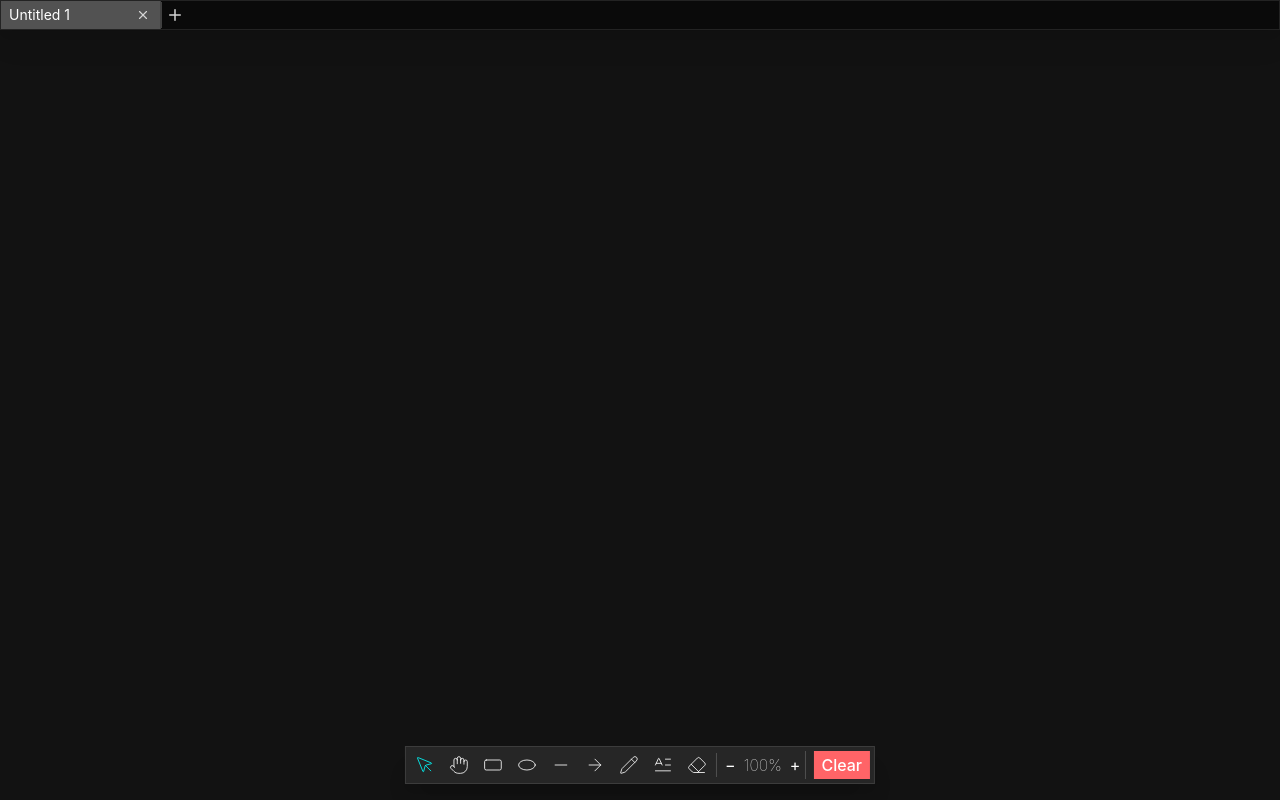
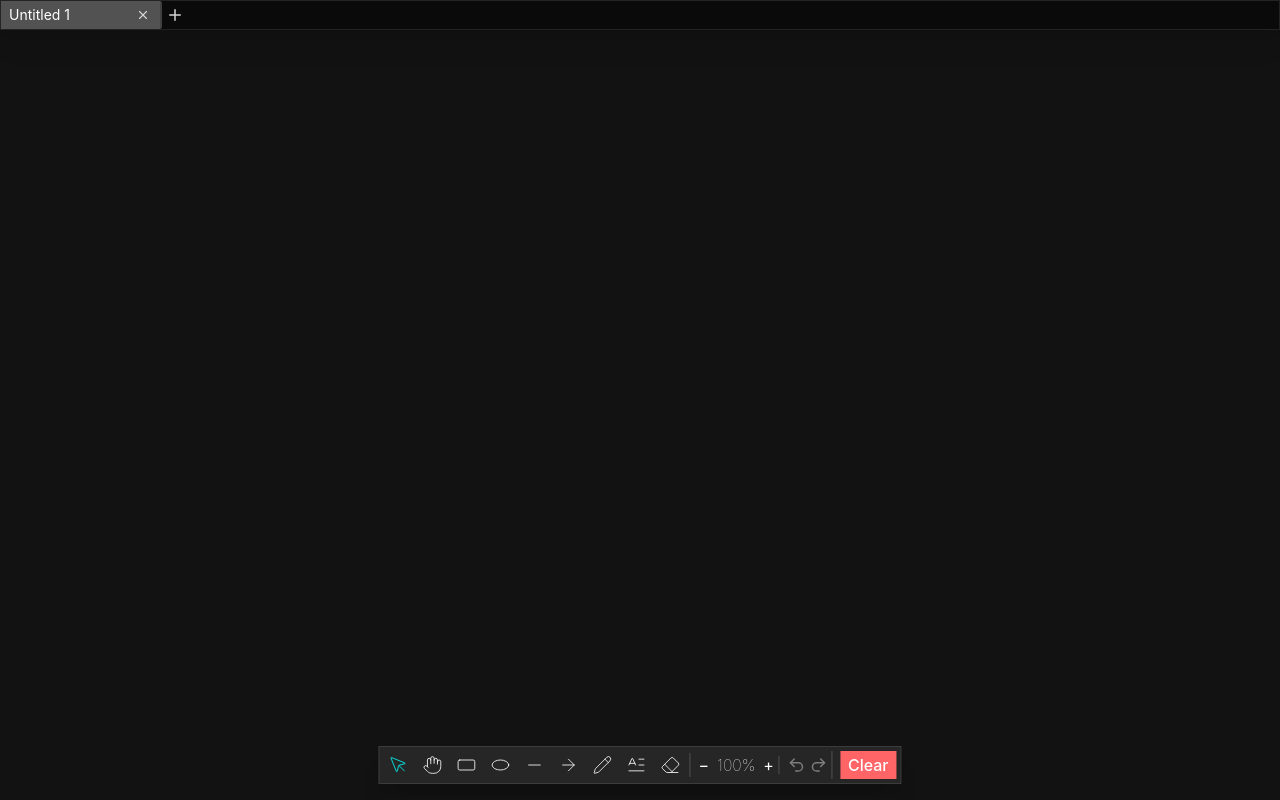
Before and after one commit to SayaniSen2022/sketch-in-sync, a React (Vite) app in the folder client/: page / in a window 1280 px wide. Built offline with nearby package versions, Linux system fonts and the light colour scheme.

Commit message:
undo and redo

```diff
--- a/client/src/App.tsx
+++ b/client/src/App.tsx
@@ -1,5 +1,6 @@
-import { useCallback, useEffect, useState } from "react";
+import { useCallback, useEffect, useRef, useState } from "react";
 import Canvas from "@/components/Canvas";
+import type { CanvasHistory } from "@/canvas/CanvasEngine";
 import CloseTabModal from "@/components/CloseTabModal";
 import TabBar, { type CanvasTab } from "@/components/TabBar";
 import {
@@ -16,6 +17,7 @@ function App() {
   const [workspace, setWorkspace] = useState(() => loadStoredWorkspace());
   const [pendingCloseTabId, setPendingCloseTabId] = useState<string | null>(null);
   const [closingTabId, setClosingTabId] = useState<string | null>(null);
+  const tabHistoriesRef = useRef(new Map<string, CanvasHistory>());
   const tabs: CanvasTab[] = workspace.tabs;
   const activeTabId = workspace.activeTabId;
 
@@ -62,6 +64,7 @@ function App() {
       const closingIndex = tabs.findIndex((candidate) => candidate.id === tabId);
       const remainingTabs = tabs.filter((candidate) => candidate.id !== tabId);
       clearStoredDocument(tabId);
+      tabHistoriesRef.current.delete(tabId);
 
       if (remainingTabs.length === 0) {
         const replacement = createTab("Untitled 1", true);
@@ -106,6 +109,8 @@ function App() {
         tabId={activeTabId}
         discardOnUnmount={closingTabId === activeTabId}
         onDiscardReady={handleDiscardReady}
+        getInitialHistory={() => tabHistoriesRef.current.get(activeTabId)}
+        onHistoryChange={(history) => tabHistoriesRef.current.set(activeTabId, history)}
       />
       <TabBar
         tabs={tabs}
--- a/client/src/canvas/CanvasEngine.ts
+++ b/client/src/canvas/CanvasEngine.ts
@@ -18,8 +18,14 @@ import { loadStoredDocument, saveStoredDocument } from "./scene/persistence";
 import { MAX_ZOOM, MIN_ZOOM } from "./viewport";
 
 const AUTOSAVE_DELAY_MS = 350;
+const MAX_HISTORY_ENTRIES = 100;
 
 const ONE_SHOT_DRAWING_TOOLS = new Set<Tool>(["rectangle", "ellipse", "line", "arrow", "pencil"]);
+
+export interface CanvasHistory {
+  undoStack: CanvasShape[][];
+  redoStack: CanvasShape[][];
+}
 
 class CanvasEngine {
   private canvas: HTMLCanvasElement;
@@ -42,6 +48,11 @@ class CanvasEngine {
   private drawingStart: { x: number; y: number } | null = null;
   private hasMovedWhileDrawing = false;
   private onToolChange: ((tool: Tool) => void) | null = null;
+  private onHistoryChange: ((history: CanvasHistory) => void) | null = null;
+  private undoStack: CanvasShape[][] = [];
+  private redoStack: CanvasShape[][] = [];
+  private drawingHistorySnapshot: CanvasShape[] | null = null;
+  private interactionHistorySnapshot: CanvasShape[] | null = null;
 
   constructor(canvas: HTMLCanvasElement, tabId: string) {
     this.canvas = canvas;
@@ -90,7 +101,7 @@ class CanvasEngine {
 
   public setTool(tool: Tool) {
     if (tool === "hand") {
-      this.activeTool.commitText();
+      this.commitTextWithHistory();
       this.saveScene();
       this.editor.setTool(tool);
       this.onToolChange?.(tool);
@@ -107,7 +118,7 @@ class CanvasEngine {
     }
 
     // Let the current tool finish in-progress work before switching away.
-    this.activeTool.commitText();
+    this.commitTextWithHistory();
     this.saveScene();
 
     this.editor.setTool(tool);
@@ -121,7 +132,7 @@ class CanvasEngine {
    * Commits the active tool's in-progress work (e.g. the text draft), if any.
    */
   public finishTextEditing() {
-    const committedShape = this.activeTool.commitText();
+    const committedShape = this.commitTextWithHistory();
 
     if (this.editor.currentTool === "text" && committedShape) {
       this.editor.setSelectedShape(committedShape);
@@ -136,7 +147,35 @@ class CanvasEngine {
     this.onToolChange = callback;
   }
 
+  public setOnHistoryChange(callback: (history: CanvasHistory) => void) {
+    this.onHistoryChange = callback;
+    this.notifyHistoryChange();
+  }
+
+  public setHistory(history: CanvasHistory | undefined) {
+    this.undoStack = this.cloneHistoryStack(history?.undoStack ?? []);
+    this.redoStack = this.cloneHistoryStack(history?.redoStack ?? []);
+    this.notifyHistoryChange();
+  }
+
+  public undo() {
+    const previousShapes = this.undoStack.pop();
+    if (!previousShapes) return;
+
+    this.redoStack.push(this.cloneShapes());
+    this.restoreShapes(previousShapes);
+  }
+
+  public redo() {
+    const nextShapes = this.redoStack.pop();
+    if (!nextShapes) return;
+
+    this.undoStack.push(this.cloneShapes());
+    this.restoreShapes(nextShapes);
+  }
+
   public setStrokeColor(color: string) {
+    const historySnapshot = this.getShapeEditHistorySnapshot();
     this.getActiveShapes().forEach((shape) => {
       switch (shape.type) {
         case "rectangle":
@@ -153,10 +192,12 @@ class CanvasEngine {
     });
 
     this.editor.setStrokeColor(color);
+    this.recordHistorySnapshot(historySnapshot);
     this.saveScene();
   }
 
   public setStrokeWidth(width: number) {
+    const historySnapshot = this.getShapeEditHistorySnapshot();
     this.getActiveShapes().forEach((shape) => {
       switch (shape.type) {
         case "rectangle":
@@ -170,15 +211,18 @@ class CanvasEngine {
     });
 
     this.editor.setStrokeWidth(width);
+    this.recordHistorySnapshot(historySnapshot);
     this.saveScene();
   }
 
   public setTextFontSize(size: number) {
+    const historySnapshot = this.getShapeEditHistorySnapshot();
     this.getActiveShapes().forEach((shape) => {
       if (shape.type === "text") shape.fontSize = size;
     });
 
     this.editor.setTextFontSize(size);
+    this.recordHistorySnapshot(historySnapshot);
 
     if (!this.editor.textEditing) {
       this.saveScene();
@@ -186,11 +230,13 @@ class CanvasEngine {
   }
 
   public setTextFontFamily(fontFamily: string) {
+    const historySnapshot = this.getShapeEditHistorySnapshot();
     this.getActiveShapes().forEach((shape) => {
       if (shape.type === "text") shape.fontFamily = fontFamily;
     });
 
     this.editor.setTextFontFamily(fontFamily);
+    this.recordHistorySnapshot(historySnapshot);
 
     if (!this.editor.textEditing) {
       this.saveScene();
@@ -203,12 +249,14 @@ class CanvasEngine {
   }
 
   public clearCanvas() {
-    this.activeTool.commitText();
+    this.commitTextWithHistory();
+    const historySnapshot = this.scene.getShapes().length > 0 ? this.cloneShapes() : null;
     this.scene.clear();
     this.editor.clearSelection();
     this.editor.finishDrawing();
     this.editor.stopDragging();
     this.editor.stopResizing();
+    this.recordHistorySnapshot(historySnapshot);
     this.render(false);
     this.saveScene();
   }
@@ -281,11 +329,20 @@ class CanvasEngine {
     if (ONE_SHOT_DRAWING_TOOLS.has(this.editor.currentTool)) {
       this.drawingStart = { x: pointerEvent.x, y: pointerEvent.y };
       this.hasMovedWhileDrawing = false;
+      this.drawingHistorySnapshot = this.cloneShapes();
+    } else if (this.editor.currentTool === "select") {
+      this.interactionHistorySnapshot = this.cloneShapes();
     }
+
+    const eraserHistorySnapshot = this.editor.currentTool === "eraser" ? this.cloneShapes() : null;
+    const shapeCountBeforeErasing = this.scene.getShapes().length;
 
     this.execute(() => {
       this.activeTool.onMouseDown(pointerEvent);
     });
+    if (shapeCountBeforeErasing !== this.scene.getShapes().length) {
+      this.recordHistorySnapshot(eraserHistorySnapshot);
+    }
     this.updateCursor(pointerEvent);
   };
 
@@ -335,23 +392,32 @@ class CanvasEngine {
     if (isCompletingDrawing) {
       if (this.hasMovedWhileDrawing) {
         this.editor.setSelectedShape(drawnShape);
+        this.recordHistorySnapshot(this.drawingHistorySnapshot);
         this.switchToSelectTool();
       } else {
         this.scene.removeShape(drawnShape);
       }
     }
 
+    if (this.interactionHistorySnapshot && this.hasSceneChanged(this.interactionHistorySnapshot)) {
+      this.recordHistorySnapshot(this.interactionHistorySnapshot);
+    }
+
     this.drawingStart = null;
     this.hasMovedWhileDrawing = false;
+    this.drawingHistorySnapshot = null;
+    this.interactionHistorySnapshot = null;
     this.render(false);
     this.updateCursor(pointerEvent);
     this.saveScene();
   };
 
   private handleDoubleClick = (event: MouseEvent) => {
+    const historySnapshot = this.cloneShapes();
     this.execute(() => {
       this.activeTool.onDoubleClick(this.getWorldPointerEvent(event));
     });
+    if (this.editor.textEditing) this.recordHistorySnapshot(historySnapshot);
   };
 
   private handleWheel = (event: WheelEvent) => {
@@ -369,6 +435,24 @@ class CanvasEngine {
   };
 
   private handleKeyDown = (event: KeyboardEvent) => {
+    if (event.target instanceof HTMLTextAreaElement) return;
+
+    if ((event.ctrlKey || event.metaKey) && event.key.toLowerCase() === "z") {
+      event.preventDefault();
+      if (event.shiftKey) {
+        this.redo();
+      } else {
+        this.undo();
+      }
+      return;
+    }
+
+    if ((event.ctrlKey || event.metaKey) && event.key.toLowerCase() === "y") {
+      event.preventDefault();
+      this.redo();
+      return;
+    }
+
     if (event.code === "Space" && !(event.target instanceof HTMLTextAreaElement)) {
       this.isSpacePressed = true;
       event.preventDefault();
@@ -382,11 +466,13 @@ class CanvasEngine {
       event.preventDefault();
       return;
     }
-    if (event.key !== "Delete" || event.target instanceof HTMLTextAreaElement) return;
+    if (event.key !== "Delete") return;
     if (this.editor.selectedShapes.length === 0) return;
     event.preventDefault();
+    const historySnapshot = this.cloneShapes();
     this.scene.removeShapes(this.editor.selectedShapes);
     this.editor.clearSelection();
+    this.recordHistorySnapshot(historySnapshot);
     this.render(false);
     this.saveScene();
   };
@@ -394,6 +480,66 @@ class CanvasEngine {
   private handleKeyUp = (event: KeyboardEvent) => {
     if (event.code === "Space") this.isSpacePressed = false;
   };
+
+  private commitTextWithHistory(): CanvasShape | null {
+    const historySnapshot = this.editor.currentTool === "text" ? this.cloneShapes() : null;
+    const committedShape = this.activeTool.commitText();
+
+    if (committedShape) this.recordHistorySnapshot(historySnapshot);
+
+    return committedShape;
+  }
+
+  private getShapeEditHistorySnapshot(): CanvasShape[] | null {
+    if (
+      this.editor.textEditing ||
+      this.editor.currentShape ||
+      this.editor.selectedShapes.length === 0
+    ) {
+      return null;
+    }
+
+    return this.cloneShapes();
+  }
+
+  private cloneShapes(): CanvasShape[] {
+    return JSON.parse(JSON.stringify(this.scene.getShapes())) as CanvasShape[];
+  }
+
+  private cloneHistoryStack(historyStack: CanvasShape[][]): CanvasShape[][] {
+    return JSON.parse(JSON.stringify(historyStack)) as CanvasShape[][];
+  }
+
+  private hasSceneChanged(snapshot: CanvasShape[]): boolean {
+    return JSON.stringify(snapshot) !== JSON.stringify(this.scene.getShapes());
+  }
+
+  private recordHistorySnapshot(snapshot: CanvasShape[] | null) {
+    if (!snapshot || !this.hasSceneChanged(snapshot)) return;
+
+    this.undoStack.push(snapshot);
+    if (this.undoStack.length > MAX_HISTORY_ENTRIES) this.undoStack.shift();
+    this.redoStack = [];
+    this.notifyHistoryChange();
+  }
+
+  private restoreShapes(shapes: CanvasShape[]) {
+    this.scene.replaceShapes(JSON.parse(JSON.stringify(shapes)) as CanvasShape[]);
+    this.editor.clearSelection();
+    this.editor.finishDrawing();
+    this.editor.stopDragging();
+    this.editor.stopResizing();
+    this.render(false);
+    this.saveScene();
+    this.notifyHistoryChange();
+  }
+
+  private notifyHistoryChange() {
+    this.onHistoryChange?.({
+      undoStack: this.cloneHistoryStack(this.undoStack),
+      redoStack: this.cloneHistoryStack(this.redoStack),
+    });
+  }
 
   private execute(action: () => void) {
     action();
--- a/client/src/components/Canvas.tsx
+++ b/client/src/components/Canvas.tsx
@@ -1,6 +1,7 @@
 import { useState, useRef, useEffect } from "react";
 import type { Tool } from "@/canvas/editor/Tool";
 import CanvasEngine from "../canvas/CanvasEngine";
+import type { CanvasHistory } from "../canvas/CanvasEngine";
 import Toolbar from "./Toolbar";
 import StyleSidebar from "./StyleSidebar";
 import EditorState from "@/canvas/editor/EditorState";
@@ -10,11 +11,20 @@ type CanvasProps = {
   tabId: string;
   discardOnUnmount?: boolean;
   onDiscardReady?: () => void;
+  getInitialHistory?: () => CanvasHistory | undefined;
+  onHistoryChange?: (history: CanvasHistory) => void;
 };
 
-const Canvas = ({ tabId, discardOnUnmount = false, onDiscardReady }: CanvasProps) => {
+const Canvas = ({
+  tabId,
+  discardOnUnmount = false,
+  onDiscardReady,
+  getInitialHistory,
+  onHistoryChange,
+}: CanvasProps) => {
   const [editor, setEditor] = useState<EditorState | null>(null);
   const [, forceUpdate] = useState(0);
+  const [historyState, setHistoryState] = useState({ canUndo: false, canRedo: false });
   //reference to the real DOM element. When React mounts the component, internally it creates the canvas element
   const canvasRef = useRef<HTMLCanvasElement>(null);
   const engineRef = useRef<CanvasEngine | null>(null);
@@ -71,13 +81,21 @@ const Canvas = ({ tabId, discardOnUnmount = false, onDiscardReady }: CanvasProps
     });
 
     engine.setOnToolChange(setTool);
+    engine.setHistory(getInitialHistory?.());
+    engine.setOnHistoryChange((history) => {
+      setHistoryState({
+        canUndo: history.undoStack.length > 0,
+        canRedo: history.redoStack.length > 0,
+      });
+      onHistoryChange?.(history);
+    });
 
     setEditor(editorState);
 
     engine.setTool(tool);
 
     return () => engine.destroy();
-    // The engine is intentionally created once; later tool changes are forwarded directly above.
+    // The engine is intentionally created once per tab; its initial history belongs to that tab.
     // eslint-disable-next-line react-hooks/exhaustive-deps
   }, []);
 
@@ -124,6 +142,10 @@ const Canvas = ({ tabId, discardOnUnmount = false, onDiscardReady }: CanvasProps
         onZoomIn={() => engine?.zoomBy(0.25)}
         onZoomOut={() => engine?.zoomBy(-0.25)}
         onResetZoom={() => engine?.resetZoom()}
+        canUndo={historyState.canUndo}
+        canRedo={historyState.canRedo}
+        onUndo={() => engine?.undo()}
+        onRedo={() => engine?.redo()}
       />
       <StyleSidebar
         editor={editor}
--- a/client/src/components/Toolbar.tsx
+++ b/client/src/components/Toolbar.tsx
@@ -7,8 +7,10 @@ import {
   Minus,
   MousePointer,
   Pencil,
+  Redo2,
   RectangleHorizontal,
   TextInitial,
+  Undo2,
   type LucideIcon,
 } from "lucide-react";
 import "../index.css";
@@ -21,6 +23,10 @@ type ToolbarProps = {
   onZoomIn: () => void;
   onZoomOut: () => void;
   onResetZoom: () => void;
+  canUndo: boolean;
+  canRedo: boolean;
+  onUndo: () => void;
+  onRedo: () => void;
 };
 
 const TOOLS: { tool: Tool; label: string; icon: LucideIcon }[] = [
@@ -43,6 +49,10 @@ export default function Toolbar({
   onZoomIn,
   onZoomOut,
   onResetZoom,
+  canUndo,
+  canRedo,
+  onUndo,
+  onRedo,
 }: ToolbarProps) {
   return (
     <nav className="absolute z-100 bottom-4 left-1/2 flex -translate-x-1/2 items-center gap-1 border border-white/10 bg-neutral-800 p-1 text-white shadow-xl">
@@ -78,6 +88,28 @@ export default function Toolbar({
           +
         </button>
       </div>
+      <div className="flex items-center gap-1 border-l border-white/20 pl-2">
+        <button
+          type="button"
+          aria-label="Undo"
+          title="Undo (Ctrl+Z)"
+          disabled={!canUndo}
+          className="cursor-pointer disabled:cursor-not-allowed disabled:opacity-40"
+          onClick={onUndo}
+        >
+          <Undo2 size={18} aria-hidden="true" />
+        </button>
+        <button
+          type="button"
+          aria-label="Redo"
+          title="Redo (Ctrl+Y or Ctrl+Shift+Z)"
+          disabled={!canRedo}
+          className="cursor-pointer disabled:cursor-not-allowed disabled:opacity-40"
+          onClick={onRedo}
+        >
+          <Redo2 size={18} aria-hidden="true" />
+        </button>
+      </div>
       <div className="flex items-center border-l border-white/20 pl-2">
         <button
           type="button"
```
